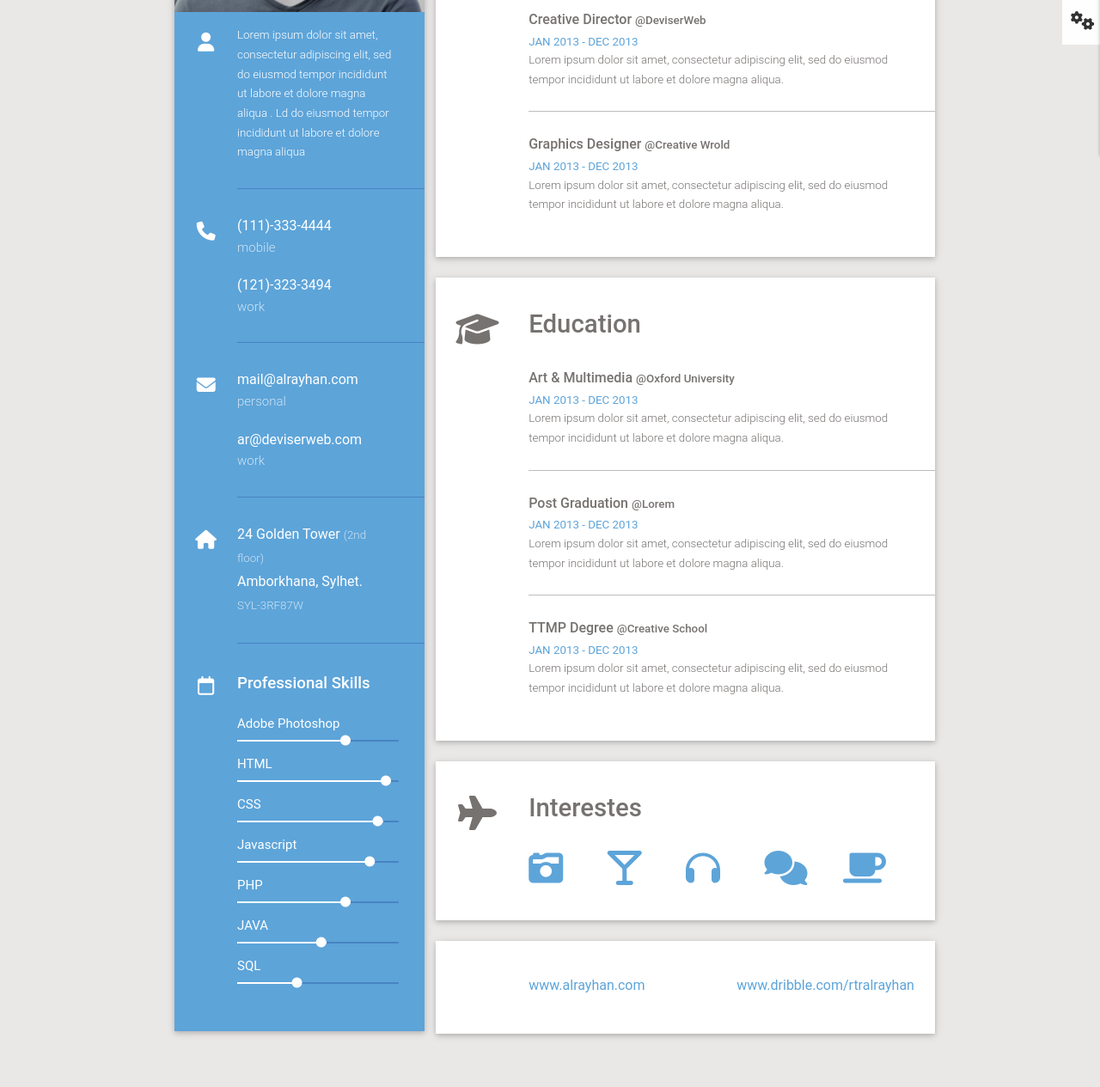
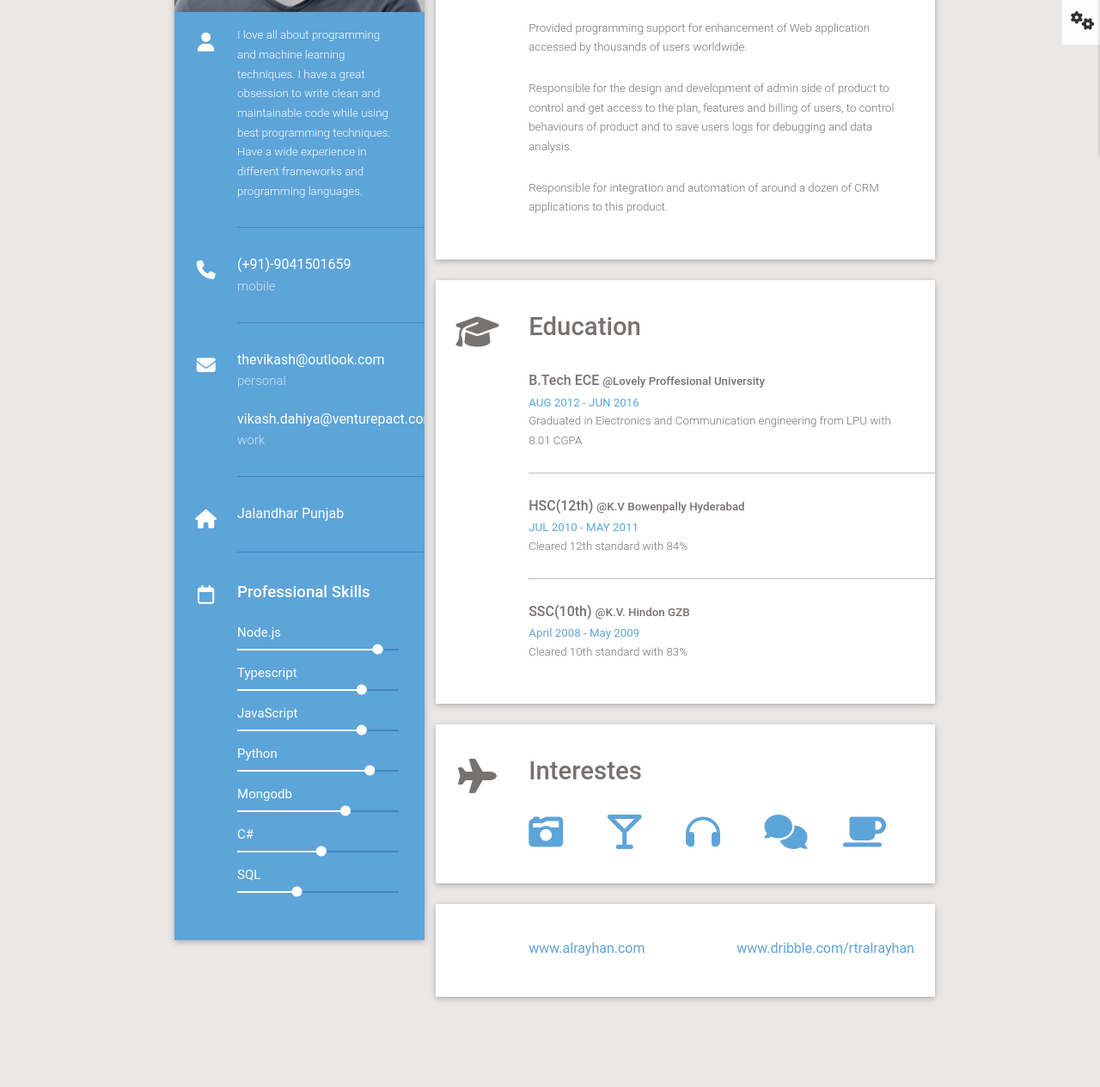
Before and after one commit to TheVikash/thevikash.github.io, a plain HTML site: page index.html in a window 1280 px wide. Shown: the part 264-1529 px from the top of the page at 86% size. After the commit the page ends 1488 px from the top, so only its background shows below. Drawn offline with Linux system fonts and the light colour scheme; a web font is replaced by a local one.

Commit message:
htmo changes

```diff
--- a/index.html
+++ b/index.html
@@ -1,5 +1,8 @@
 <!DOCTYPE html>
-<html lang="en"><head><meta http-equiv="Content-Type" content="text/html; charset=UTF-8">
+<html lang="en">
+
+<head>
+    <meta http-equiv="Content-Type" content="text/html; charset=UTF-8">
 
 
     <!-- TITLE OF SITE-->
@@ -60,9 +63,14 @@
         <![endif]-->
     <script src="https://use.fontawesome.com/ea48e64eaf.js"></script>
     <script type="text/javascript" charset="UTF-8" src="./docs/common.js.download">
-        </script><script type="text/javascript" charset="UTF-8" src="./docs/util.js.download">
-        </script><script type="text/javascript" charset="UTF-8" src="./docs/stats.js.download"></script>
+
+    </script>
+    <script type="text/javascript" charset="UTF-8" src="./docs/util.js.download">
+
+    </script>
+    <script type="text/javascript" charset="UTF-8" src="./docs/stats.js.download"></script>
 </head>
+
 <body>
     <!-- Start Container-->
     <div class="container">
@@ -104,20 +112,27 @@
                                        NAME AND TAGLINE
                             ==========================================-->
                         <div class="title col s12 m12 l9 right  wow fadeIn animated" data-wow-delay="0.1s" style="visibility: visible; animation-delay: 0.1s; animation-name: fadeIn;">
-                                <h2>Vikash Dahiya</h2> <!-- title name -->
-                                <span>Developer and Machine Learning Engineer</span>  <!-- tagline -->
+                            <h2>Vikash Dahiya</h2>
+                            <!-- title name -->
+                            <span>Developer and Machine Learning Engineer</span>
+                            <!-- tagline -->
                         </div>
                     </div>
                     <!-- sidebar info -->
                     <div class="col l12 m12 s12 sort-info sidebar-item">
                         <div class="row">
-                                <div class="col m12 s12 l3 icon"> <!-- icon -->
+                            <div class="col m12 s12 l3 icon">
+                                <!-- icon -->
                                 <i class="fa fa-user"></i>
                             </div>
-                                <div class="col m12 s12 l9 info wow fadeIn a1 animated" data-wow-delay="0.1s" style="visibility: visible; animation-delay: 0.1s; animation-name: fadeIn;"> <!-- text -->
+                            <div class="col m12 s12 l9 info wow fadeIn a1 animated" data-wow-delay="0.1s" style="visibility: visible; animation-delay: 0.1s; animation-name: fadeIn;">
+                                <!-- text -->
                                 <div class="section-item-details">
-                                        <p>Lorem ipsum dolor sit amet, consectetur adipiscing elit, sed do eiusmod tempor incididunt ut labore et
-                                        dolore magna aliqua . Ld do eiusmod tempor incididunt ut labore et dolore magna aliqua</p>
+                                    <p>
+                                        I love all about programming and machine learning techniques. I have a great obsession to write clean and maintainable code
+                                        while using best programming techniques. Have a wide experience in different frameworks
+                                        and programming languages.
+                                    </p>
                                 </div>
                             </div>
                         </div>
@@ -126,18 +141,20 @@
                     <div class="col l12 m12 s12  mobile sidebar-item">
                         <div class="row">
                             <div class="col m12 s12 l3 icon">
-                                    <i class="fa fa-phone"></i> <!-- icon -->
+                                <i class="fa fa-phone"></i>
+                                <!-- icon -->
                             </div>
                             <div class="col m12 s12 l9 info wow fadeIn a2 animated" data-wow-delay="0.2s" style="visibility: visible; animation-delay: 0.2s; animation-name: fadeIn;">
                                 <div class="section-item-details">
                                     <div class="personal">
-                                            <h4><a href="tel:555-555-5555">(111)-333-4444</a></h4> <!-- Number -->
+                                        <h4><a href="9041501659">(+91)-9041501659</a></h4>
+                                        <!-- Number -->
                                         <span>mobile</span>
                                     </div>
-                                        <div class="work">
-                                            <h4><a href="tel:555-555-5555">(121)-323-3494</a></h4> <!-- Number -->
+                                    <!--<div class="work">
+                                            <h4><a href="tel:555-555-5555">(121)-323-3494</a></h4>
                                             <span>work</span>
-                                        </div>
+                                        </div>-->
                                 </div>
                             </div>
                         </div>
@@ -146,16 +163,19 @@
                     <div class="col l12 m12 s12  email sidebar-item ">
                         <div class="row">
                             <div class="col m12 s12 l3 icon">
-                                    <i class="fa fa-envelope"></i> <!-- icon -->
+                                <i class="fa fa-envelope"></i>
+                                <!-- icon -->
                             </div>
                             <div class="col m12 s12 l9 info wow fadeIn a3 animated" data-wow-delay="0.3s" style="visibility: visible; animation-delay: 0.3s; animation-name: fadeIn;">
                                 <div class="section-item-details">
                                     <div class="personal">
-                                            <h4><a href="mailto:someone@example.com">mail@alrayhan.com</a></h4> <!-- Email -->
+                                        <h4><a href="thevikash@outlook.com">thevikash@outlook.com</a></h4>
+                                        <!-- Email -->
                                         <span>personal</span>
                                     </div>
                                     <div class="work">
-                                            <h4><a href="mailto:someone@example.com">ar@deviserweb.com</a></h4> <!-- Email -->
+                                        <h4><a href="vikash.dahiya@venturepact.com">vikash.dahiya@venturepact.com</a></h4>
+                                        <!-- Email -->
                                         <span>work</span> <br>
                                     </div>
                                 </div>
@@ -166,14 +186,15 @@
                     <div class="col l12 m12 s12  address sidebar-item ">
                         <div class="row">
                             <div class="col l3 m12  s12 icon">
-                                    <i class="fa fa-home"></i> <!-- icon -->
+                                <i class="fa fa-home"></i>
+                                <!-- icon -->
                             </div>
                             <div class="col m12 s12 l9 info wow fadeIn a4 animated" data-wow-delay="0.4s" style="visibility: visible; animation-delay: 0.4s; animation-name: fadeIn;">
                                 <div class="section-item-details">
-                                        <div class="address-details"> <!-- address  -->
-                                            <h4>24 Golden Tower <span>(2nd floor)</span><br>
-                                            Amborkhana, Sylhet.<br>
-                                            <span>SYL-3RF87W</span></h4>
+                                    <div class="address-details">
+                                        <!-- address  -->
+                                        <h4>Jalandhar Punjab
+                                        </h4>
                                     </div>
                                 </div>
                             </div>
@@ -183,38 +204,39 @@
                     <div class="col l12 m12 s12  skills sidebar-item">
                         <div class="row">
                             <div class="col m12 l3 s12 icon">
-                                    <i class="fa fa-calendar-o"></i> <!-- icon -->
+                                <i class="fa fa-calendar-o"></i>
+                                <!-- icon -->
                             </div>
                             <!-- Skills -->
                             <div class="col m12 l9 s12 skill-line a5 wow fadeIn animated" data-wow-delay="0.5s" style="visibility: visible; animation-delay: 0.5s; animation-name: fadeIn;">
                                 <h3>Professional Skills </h3>
 
-                                    <span>Adobe Photoshop</span>
+                                <span>Node.js</span>
+                                <div class="progress">
+                                    <div class="determinate" style="width: 90%;"><i class="fa fa-circle"></i></div>
+                                </div>
+
+                                <span>Typescript</span>
+                                <div class="progress">
+                                    <div class="determinate" style="width: 80%;"><i class="fa fa-circle"></i></div>
+                                </div>
+
+                                <span>JavaScript</span>
+                                <div class="progress">
+                                    <div class="determinate" style="width: 80%;"><i class="fa fa-circle"></i></div>
+                                </div>
+
+                                <span>Python</span>
+                                <div class="progress">
+                                    <div class="determinate" style="width: 85%;"><i class="fa fa-circle"></i></div>
+                                </div>
+
+                                <span>Mongodb</span>
                                 <div class="progress">
                                     <div class="determinate" style="width: 70%;"><i class="fa fa-circle"></i></div>
                                 </div>
 
-                                    <span>HTML</span>
-                                    <div class="progress">
-                                        <div class="determinate" style="width: 95%;"><i class="fa fa-circle"></i></div>
-                                    </div>
-
-                                    <span>CSS</span>
-                                    <div class="progress">
-                                        <div class="determinate" style="width: 90%;"><i class="fa fa-circle"></i></div>
-                                    </div>
-
-                                    <span>Javascript</span>
-                                    <div class="progress">
-                                        <div class="determinate" style="width: 85%;"><i class="fa fa-circle"></i></div>
-                                    </div>
-
-                                    <span>PHP</span>
-                                    <div class="progress">
-                                        <div class="determinate" style="width: 70%;"><i class="fa fa-circle"></i></div>
-                                    </div>
-
-                                    <span>JAVA</span>
+                                <span>C#</span>
                                 <div class="progress">
                                     <div class="determinate" style="width: 55%;"><i class="fa fa-circle"></i></div>
                                 </div>
@@ -226,8 +248,10 @@
                             </div>
                         </div>
                     </div>
-                    </div>   <!-- end row -->
-                </aside><!-- end sidebar -->
+                </div>
+                <!-- end row -->
+            </aside>
+            <!-- end sidebar -->
 
             <!-- =========================================
                    Work experiences
@@ -243,22 +267,28 @@
                             <h2>Work Experience</h2>
 
                             <div class="custom-content-wrapper wow fadeIn a2 animated" data-wow-delay="0.2s" style="visibility: visible; animation-delay: 0.2s; animation-name: fadeIn;">
-                                    <h3>UI/UX Designer <span>@Academy</span></h3>
-                                    <span>JAN 2013 - DEC 2013 </span>
-                                    <p>Lorem ipsum dolor sit amet, consectetur adipiscing elit, sed do eiusmod tempor incididunt ut
-                                        labore et dolore magna aliqua. </p>
-                                </div>
-                                <div class="custom-content-wrapper wow fadeIn a3 animated" data-wow-delay="0.3s" style="visibility: visible; animation-delay: 0.3s; animation-name: fadeIn;">
-                                    <h3>Creative Director <span>@DeviserWeb</span></h3>
-                                    <span>JAN 2013 - DEC 2013 </span>
-                                    <p>Lorem ipsum dolor sit amet, consectetur adipiscing elit, sed do eiusmod tempor incididunt ut labore et
-                                        dolore magna aliqua. </p>
-                                </div>
-                                <div class="custom-content-wrapper wow fadeIn a4 animated" data-wow-delay="0.4s" style="visibility: visible; animation-delay: 0.4s; animation-name: fadeIn;">
-                                    <h3>Graphics Designer <span>@Creative Wrold</span></h3>
-                                    <span>JAN 2013 - DEC 2013 </span>
-                                    <p>Lorem ipsum dolor sit amet, consectetur adipiscing elit, sed do eiusmod tempor incididunt ut
-                                        labore et dolore magna aliqua. </p>
+                                <h3>Software Engineer <span>@VenturePact</span></h3>
+                                <span>MAR 2016 -  Current </span>
+                                <ul>
+                                    <li>
+                                        <p>Assisted in the design and development of Single Page Web application “Outgrow” for
+                                            a leading CMS (Content Management System) service company.</p>
+                                    </li>
+                                    <li>
+                                        <p>Provided programming support for enhancement of Web application accessed by thousands
+                                            of users worldwide.
+                                        </p>
+                                    </li>
+                                    <li>
+                                        <p>Responsible for the design and development of admin side of product to control and
+                                            get access to the plan, features and billing of users, to control behaviours
+                                            of product and to save users logs for debugging and data analysis.
+                                        </p>
+                                    </li>
+                                    <li>
+                                        <p>Responsible for integration and automation of around a dozen of CRM applications to this product.</p>
+                                    </li>
+                                </ul>
                             </div>
                         </div>
                     </div>
@@ -275,19 +305,19 @@
                             <h2>Education </h2>
 
                             <div class="custom-content-wrapper wow fadeIn a2 animated" data-wow-delay="0.2s" style="visibility: visible; animation-delay: 0.2s; animation-name: fadeIn;">
-                                    <h3>Art &amp; Multimedia <span>@Oxford University</span></h3>
-                                    <span>JAN 2013 - DEC 2013 </span>
-                                    <p>Lorem ipsum dolor sit amet, consectetur adipiscing elit, sed do eiusmod tempor incididunt ut labore et dolore magna aliqua. </p>
+                                <h3>B.Tech ECE <span>@Lovely Proffesional University</span></h3>
+                                <span>AUG 2012 - JUN 2016 </span>
+                                <p>Graduated in Electronics and Communication engineering from LPU with 8.01 CGPA</p>
                             </div>
                             <div class="custom-content-wrapper wow fadeIn a3 animated" data-wow-delay="0.3s" style="visibility: visible; animation-delay: 0.3s; animation-name: fadeIn;">
-                                    <h3>Post Graduation <span>@Lorem</span></h3>
-                                    <span>JAN 2013 - DEC 2013 </span>
-                                    <p>Lorem ipsum dolor sit amet, consectetur adipiscing elit, sed do eiusmod tempor incididunt ut labore et dolore magna aliqua. </p>
+                                <h3>HSC(12th) <span>@K.V Bowenpally Hyderabad</span></h3>
+                                <span>JUL 2010 - MAY 2011 </span>
+                                <p>Cleared 12th standard with 84%  </p>
                             </div>
                             <div class="custom-content-wrapper wow fadeIn a4 animated" data-wow-delay="0.4s" style="visibility: visible; animation-delay: 0.4s; animation-name: fadeIn;">
-                                    <h3>TTMP Degree <span>@Creative School</span></h3>
-                                    <span>JAN 2013 - DEC 2013 </span>
-                                    <p>Lorem ipsum dolor sit amet, consectetur adipiscing elit, sed do eiusmod tempor incididunt ut labore et dolore magna aliqua. </p>
+                                <h3>SSC(10th) <span>@K.V. Hindon GZB</span></h3>
+                                <span>April 2008 - May 2009 </span>
+                                <p>Cleared 10th standard with 83% </p>
                             </div>
                         </div>
                     </div>
@@ -302,13 +332,15 @@
                         </div>
                         <div class="interests col s12 m12 l10 wow fadeIn animated" data-wow-delay="0.1s" style="visibility: visible; animation-delay: 0.1s; animation-name: fadeIn;">
                             <h2>Interestes </h2>
-                                <ul> <!-- interetsr icon start -->
+                            <ul>
+                                <!-- interetsr icon start -->
                                 <li><i class="fa fa-camera-retro tooltipped" data-position="top" data-delay="50" data-tooltip="Photography"></i></li>
                                 <li><i class="fa fa-glass tooltipped" data-position="top" data-delay="50" data-tooltip="Drinking"></i></li>
                                 <li><i class="fa fa-headphones tooltipped" data-position="top" data-delay="50" data-tooltip="Music"></i></li>
                                 <li><i class="fa fa-comments tooltipped" data-position="top" data-delay="50" data-tooltip="Chatting"></i></li>
                                 <li><i class="fa fa-coffee tooltipped" data-position="top" data-delay="50" data-tooltip="Coffee"></i></li>
-                                </ul> <!-- interetsr icon end -->
+                            </ul>
+                            <!-- interetsr icon end -->
                         </div>
                     </div>
                     <!-- =======================================
@@ -327,10 +359,14 @@
                             </div>
                         </div>
                     </div>
-                    </div><!-- end row -->
-                </section><!-- end section -->
-            </div> <!-- end row -->
-        </div>  <!-- end container -->
+                </div>
+                <!-- end row -->
+            </section>
+            <!-- end section -->
+        </div>
+        <!-- end row -->
+    </div>
+    <!-- end container -->
 
     <!--=====================
                 JavaScript
@@ -369,25 +405,35 @@
                 Colors :
             </div>
             <ul class="styles">
-                    <li><a href="index.html#" onclick="setActiveStyleSheet(&#39;red&#39;); return false;" title="Red">
+                <li>
+                    <a href="index.html#" onclick="setActiveStyleSheet(&#39;red&#39;); return false;" title="Red">
                         <div class="red"></div>
-                    </a></li>
+                    </a>
+                </li>
 
-                    <li><a href="index.html#" onclick="setActiveStyleSheet(&#39;purple&#39;); return false;" title="purple">
+                <li>
+                    <a href="index.html#" onclick="setActiveStyleSheet(&#39;purple&#39;); return false;" title="purple">
                         <div class="purple"></div>
-                    </a></li>
+                    </a>
+                </li>
 
-                    <li><a href="index.html#" onclick="setActiveStyleSheet(&#39;orange&#39;); return false;" title="orange">
+                <li>
+                    <a href="index.html#" onclick="setActiveStyleSheet(&#39;orange&#39;); return false;" title="orange">
                         <div class="orange"></div>
-                    </a></li>
+                    </a>
+                </li>
 
-                    <li><a href="index.html#" onclick="setActiveStyleSheet(&#39;green&#39;); return false;" title="green">
+                <li>
+                    <a href="index.html#" onclick="setActiveStyleSheet(&#39;green&#39;); return false;" title="green">
                         <div class="green"></div>
-                    </a></li>
+                    </a>
+                </li>
 
-                    <li><a href="index.html#" onclick="setActiveStyleSheet(&#39;lime&#39;); return false;" title="lime">
+                <li>
+                    <a href="index.html#" onclick="setActiveStyleSheet(&#39;lime&#39;); return false;" title="lime">
                         <div class="lime"></div>
-                    </a></li>
+                    </a>
+                </li>
 
                 <li class="p">
                     ( NOTE: Pre Defined Colors. You can change colors very easily )
@@ -398,4 +444,23 @@
 
 
 
-<div class="hiddendiv common"></div><div class="drag-target" style="left: 0px; touch-action: pan-y; -webkit-user-drag: none; -webkit-tap-highlight-color: rgba(0, 0, 0, 0);"></div><div class="material-tooltip"><span>Photography</span><div class="backdrop" style="top: 0px; left: 0px;"></div></div><div class="material-tooltip"><span>Drinking</span><div class="backdrop" style="top: 0px; left: 0px;"></div></div><div class="material-tooltip"><span>Music</span><div class="backdrop" style="top: 0px; left: 0px;"></div></div><div class="material-tooltip"><span>Chatting</span><div class="backdrop" style="top: 0px; left: 0px;"></div></div><div class="material-tooltip"><span>Coffee</span><div class="backdrop" style="top: 0px; left: 0px;"></div></div></body></html>
+    <div class="hiddendiv common"></div>
+    <div class="drag-target" style="left: 0px; touch-action: pan-y; -webkit-user-drag: none; -webkit-tap-highlight-color: rgba(0, 0, 0, 0);"></div>
+    <div class="material-tooltip"><span>Photography</span>
+        <div class="backdrop" style="top: 0px; left: 0px;"></div>
+    </div>
+    <div class="material-tooltip"><span>Drinking</span>
+        <div class="backdrop" style="top: 0px; left: 0px;"></div>
+    </div>
+    <div class="material-tooltip"><span>Music</span>
+        <div class="backdrop" style="top: 0px; left: 0px;"></div>
+    </div>
+    <div class="material-tooltip"><span>Chatting</span>
+        <div class="backdrop" style="top: 0px; left: 0px;"></div>
+    </div>
+    <div class="material-tooltip"><span>Coffee</span>
+        <div class="backdrop" style="top: 0px; left: 0px;"></div>
+    </div>
+</body>
+
+</html>
```
Lines whose indentation alone changed are shown as unchanged.
